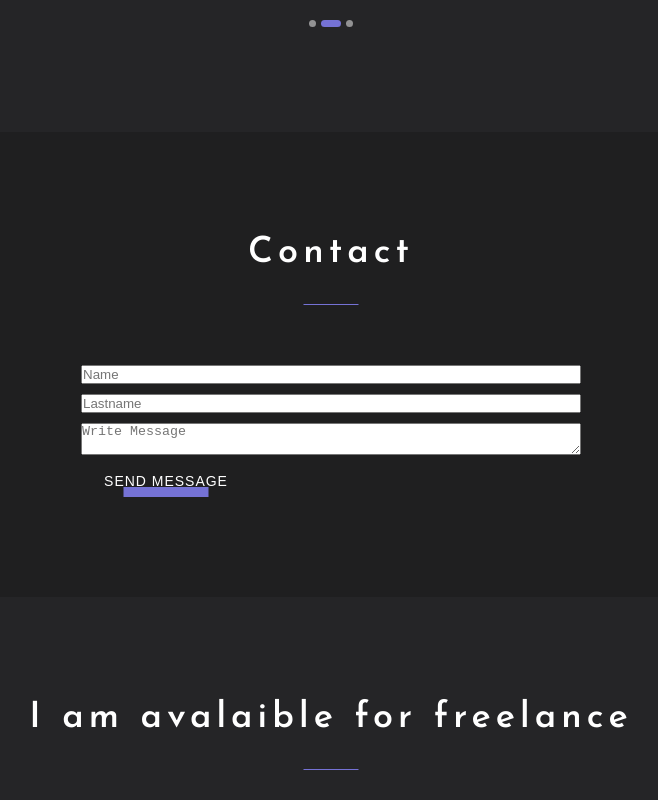
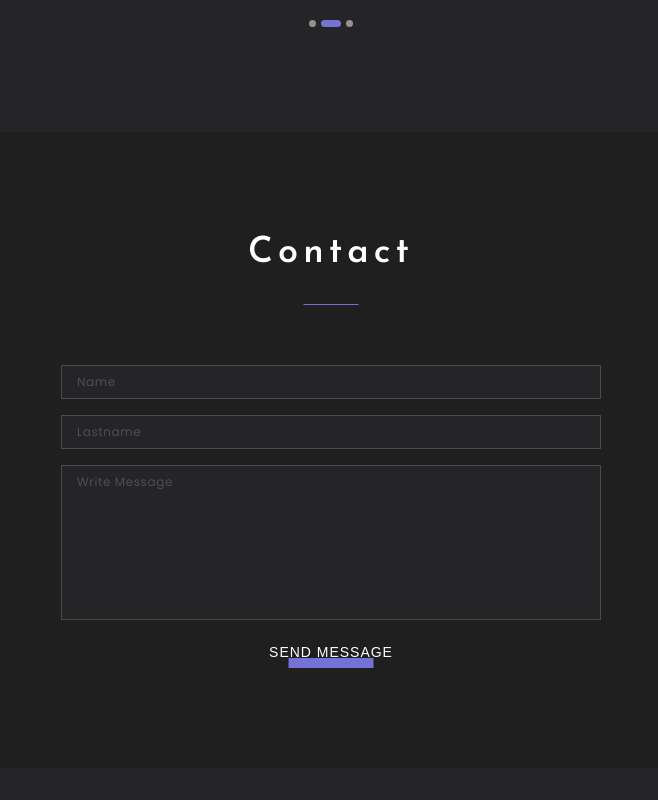
Before and after one commit to petrkanapelka/portfolio-start-project-main, a React app: page / in a window 1280 px wide. Shown: the part 3280-4080 px from the top of the page, without its empty margins (309-967 px from the left). Built offline with nearby package versions, Linux system fonts and the light colour scheme.

Commit message:
feat: Update Contact component with Container and styled fields

```diff
--- a/src/layout/sections/contact/Contact.tsx
+++ b/src/layout/sections/contact/Contact.tsx
@@ -2,10 +2,13 @@
 import styled from 'styled-components';
 import { SectionTitle } from '../../../components/SectionTitle';
 import { Button } from '../../../components/Button';
+import { Container } from '../../../components/Container';
+import { myTheme } from '../../../styles/Theme';
 
 export const Contact = () => {
     return (
         <StyledContact>
+            <Container>
                 <SectionTitle>Contact</SectionTitle>
                 <StyledForm>
                     <Field placeholder='Name' />
@@ -13,21 +16,45 @@
                     <Field placeholder='Write Message' as={'textarea'} />
                     <Button type='submit'>Send Message</Button>
                 </StyledForm>
+            </Container>
         </StyledContact>
     );
 };
 
 const StyledContact = styled.section`
-    min-height:50vh;
 `
 
 const StyledForm = styled.form`
-    max-width: 500px;
+    max-width: 540px;
     width: 100%;
     display: flex;
     flex-direction: column;
-    gap: 10px;
+    align-items: center;
+    gap: 16px;
     margin: 0 auto;
+
+    textarea {
+        resize: none;
+        height: 155px;
+    }
 `
 
-const Field = styled.input``
+const Field = styled.input`
+    width: 100%;
+    border: 1px solid ${myTheme.colors.borderColor};
+    background-color: ${myTheme.colors.secondaryBg};
+    padding: 7px 15px;
+    font-weight: 400;
+    font-size: 12px;
+    letter-spacing: 0.05em;
+    color: ${myTheme.colors.font};
+    font-family: ${myTheme.fonts.primaryFamily};
+    &::placeholder {
+        color:  ${myTheme.colors.placeholderColor};
+        text-transform: capitalize;
+    }
+
+    &:focus-visible {
+        outline: 1px solid ${myTheme.colors.borderColor};
+    }
+`
```
Lines whose indentation alone changed are shown as unchanged.
